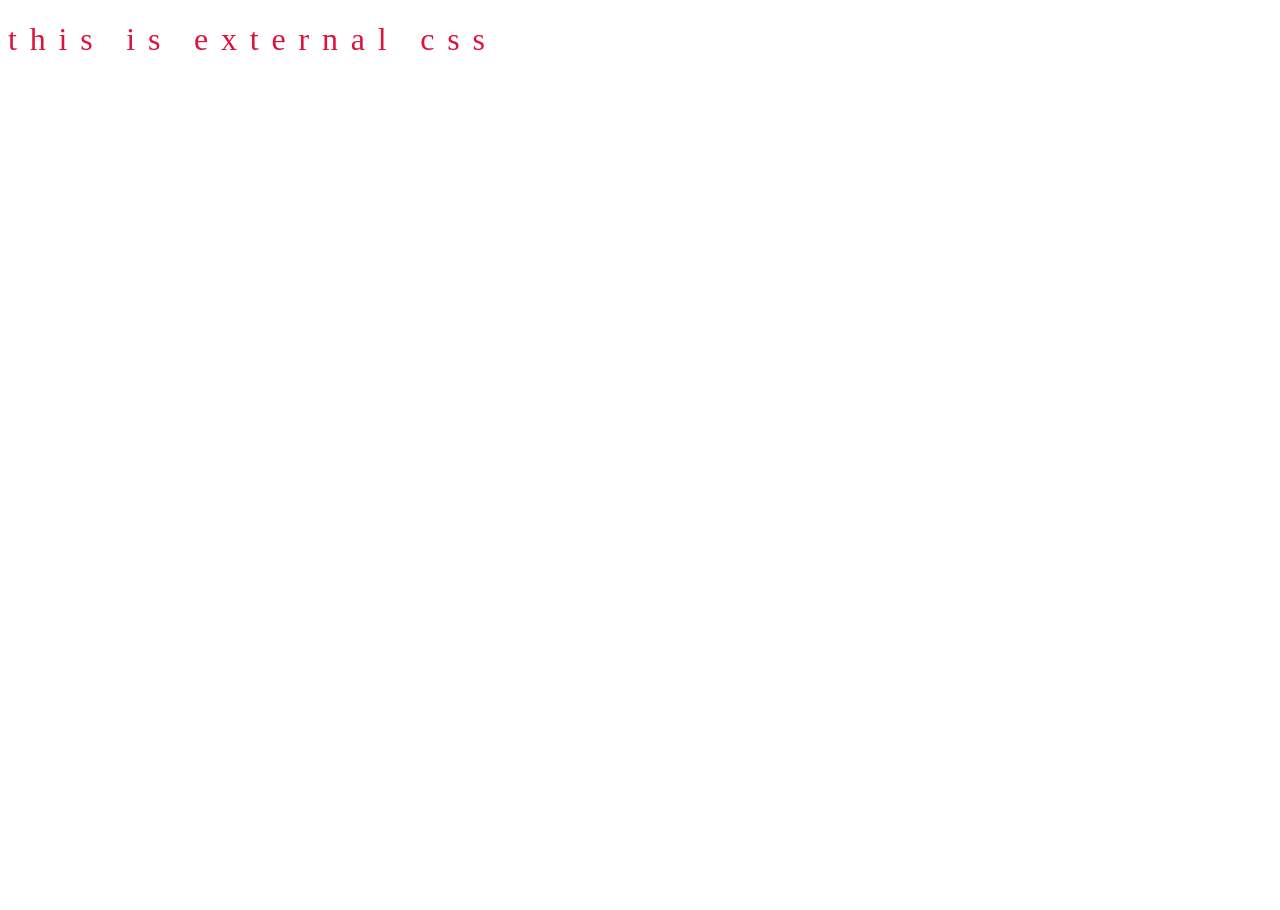
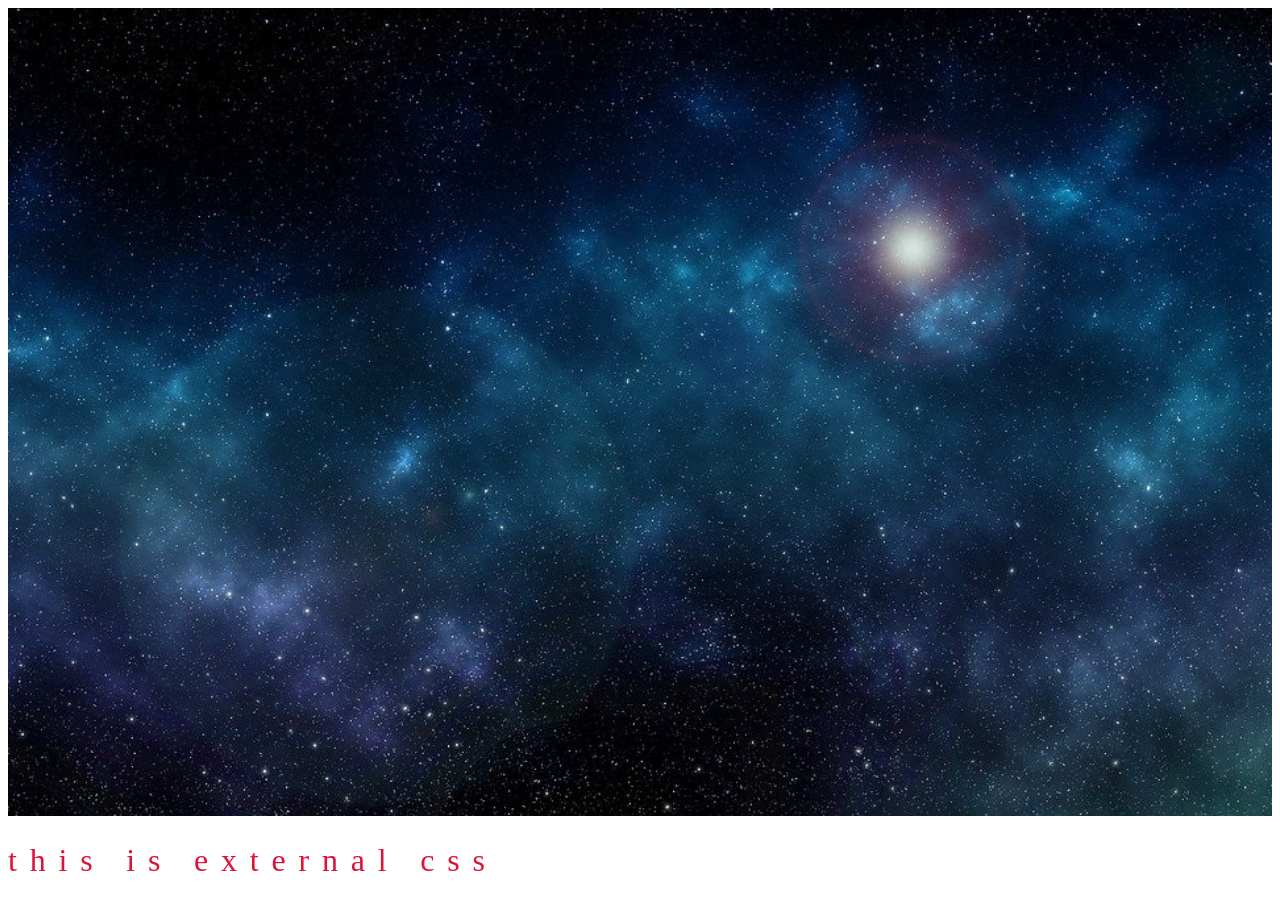
Before and after one commit to rrajeshkannan/WebsiteDemo, a plain HTML site: page CSS/Demo004/index.html in a window 1280 px wide. Before the commit the page ends 800 px from the top, so only its background shows below. Drawn offline with Linux system fonts and the light colour scheme.

Commit message:
external style sheet and image of 100% height and 100% width

```diff
--- a/CSS/Demo004/index.html
+++ b/CSS/Demo004/index.html
@@ -11,6 +11,7 @@
   </head>
 
   <body>
+    <img src="assets/images/001.jpg" width="100%" height="100%" />
     <h1>This is external CSS</h1>
   </body>
 </html>
```
Also changed, not shown: CSS/Demo004/assets/images/001.jpg (added).
